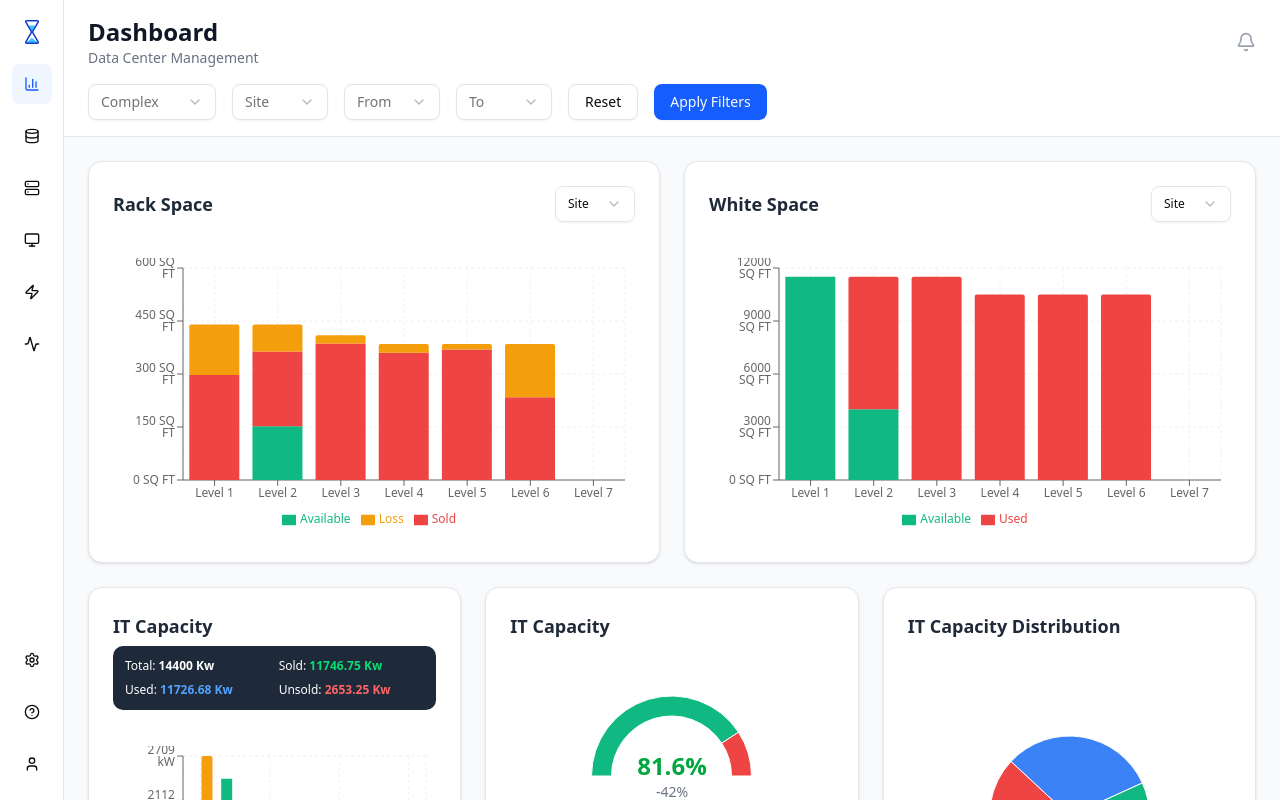
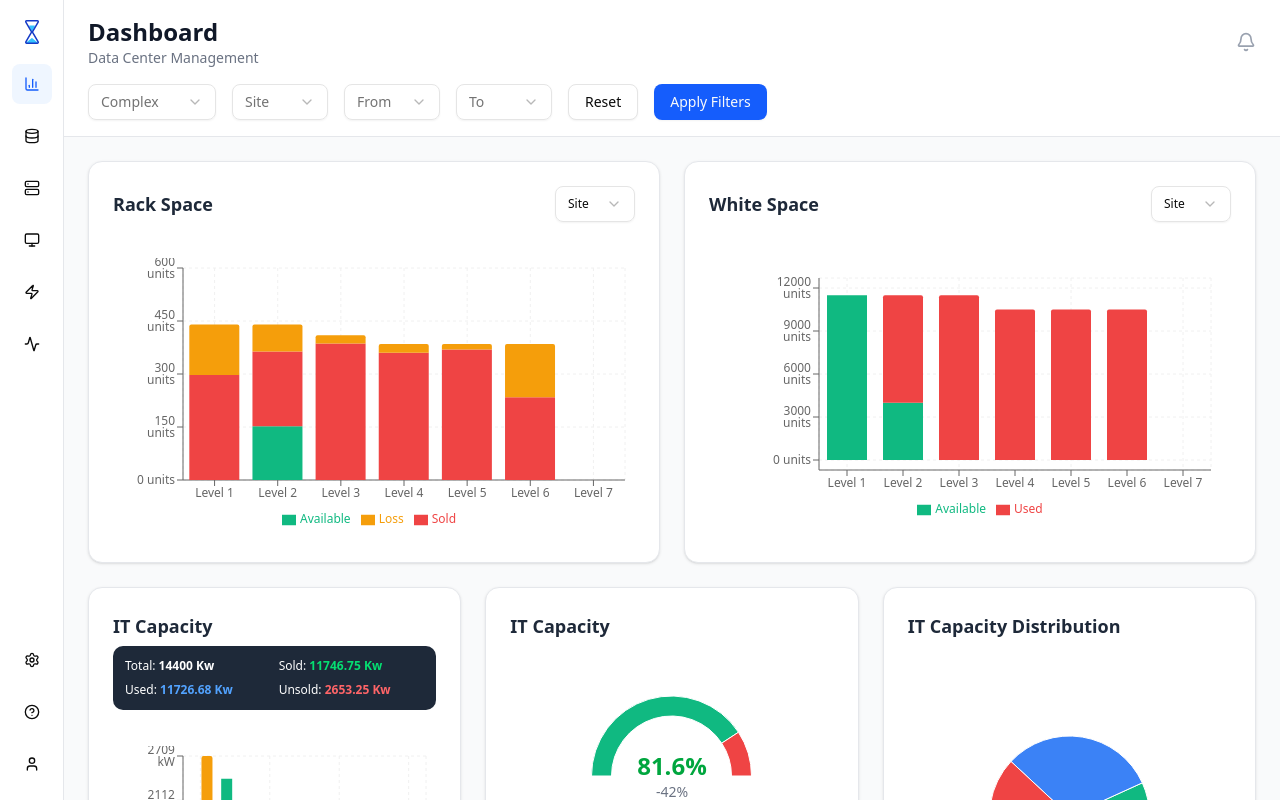
Before and after one commit to vinit6515/Punctualiti-Data-Center, a Next.js app: page / in a window 1280 px wide. Built offline with nearby package versions, Linux system fonts and the light colour scheme.

Commit message:
padding added and units updated

```diff
--- a/app/page.tsx
+++ b/app/page.tsx
@@ -427,7 +427,7 @@ const AnimatedPieChart = () => {
                   <BarChart data={rackSpaceData} margin={{ top: 10, right: 10, left: 10, bottom: 10 }}>
                     <CartesianGrid strokeDasharray="3 3" stroke="#f0f0f0" />
                     <XAxis dataKey="name" tick={{ fontSize: 12 }} />
-                    <YAxis tick={{ fontSize: 12 }} tickFormatter={(value) => `${value} SQ FT`} />
+                    <YAxis tick={{ fontSize: 12 }} tickFormatter={(value) => `${value} units`} />
                     <Tooltip content={(props) => <CompactTooltip {...props} type="rack" />} />
                     <Legend wrapperStyle={{ fontSize: '12px' }} />
                     <Bar dataKey="Available" stackId="a" fill="#10B981" radius={[0, 0, 0, 0]} />
@@ -454,17 +454,24 @@ const AnimatedPieChart = () => {
               </CardHeader>
               <CardContent>
           <ResponsiveContainer width="100%" height={280}>
-                  <BarChart data={whiteSpaceData} margin={{ top: 10, right: 10, left: 10, bottom: 10 }}>
+  <BarChart
+    data={whiteSpaceData}
+    margin={{ top: 20, right: 20, left: 50, bottom: 20 }} // ← left increased to give space for Y-axis
+    barCategoryGap={8} // ← adds padding between bars
+  >
     <CartesianGrid strokeDasharray="3 3" stroke="#f0f0f0" />
     <XAxis dataKey="name" tick={{ fontSize: 12 }} />
-                    <YAxis tick={{ fontSize: 12 }} tickFormatter={(value) => `${value} SQ FT`}/>
+    <YAxis
+      tick={{ fontSize: 12 }}
+      tickFormatter={(value) => `${value} units`}
+      padding={{ top: 10, bottom: 10 }} // ← adds padding within the Y-axis
+    />
     <Tooltip content={(props) => <CompactTooltip {...props} type="space" />} />
     <Legend wrapperStyle={{ fontSize: '12px' }} />
     <Bar dataKey="Available" stackId="a" fill="#10B981" radius={[0, 0, 0, 0]} />
     <Bar dataKey="Used" stackId="a" fill="#EF4444" radius={[2, 2, 0, 0]} />
   </BarChart>
 </ResponsiveContainer>
-
               </CardContent>
             </Card>
           </div>
```
Lines whose indentation alone changed are shown as unchanged.
